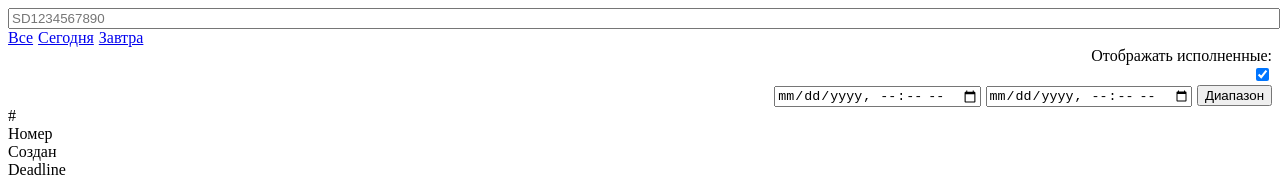
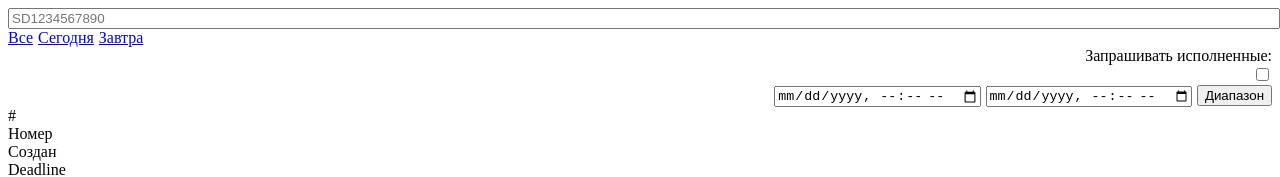
Before and after one commit to Rombique/Albuquerque, a Vue app in the folder src/Albuquerque.Web/ClientApp/: page / in a window 1280 px wide. Shown: the top 177 px of the page. Built offline with nearby package versions, Linux system fonts and the light colour scheme.

Commit message:
доделал кнопку "запрашивать исполненные"

```diff
--- a/src/Albuquerque.Web/ClientApp/src/components/MainButtons.vue
+++ b/src/Albuquerque.Web/ClientApp/src/components/MainButtons.vue
@@ -6,9 +6,9 @@
       <a class="siimple-btn siimple-btn--primary" v-on:click="getTomorrow" href="#">Завтра</a>
     </div>
     <div class="siimple-grid-col siimple-grid-col--8 range-bar">
-      <label class="siimple-label">Отображать исполненные:</label>
+      <label class="siimple-label">Запрашивать исполненные:</label>
       <div class="siimple-switch">
-        <input type="checkbox" id="mySwitch" checked>
+        <input type="checkbox" id="mySwitch" v-model="includeIsDone">
         <label for="mySwitch"></label>
       </div>
       <input v-model="from" type="datetime-local" class="siimple-input right-margin" />
@@ -24,7 +24,13 @@ export default {
   data() {
     return {
       from: '',
-      to: ''
+      to: '',
+      includeIsDone: false
+    }
+  },
+  watch: {
+    includeIsDone(val) {
+      this.$store.commit('setIncludeIsDone', val);
     }
   },
   methods: {
--- a/src/Albuquerque.Web/ClientApp/src/components/TableRow.vue
+++ b/src/Albuquerque.Web/ClientApp/src/components/TableRow.vue
@@ -4,7 +4,7 @@
     <div class="siimple-table-cell siimple-table-cell--2">{{item.number}}</div>
     <div class="siimple-table-cell siimple-table-cell--2">{{dateFromObjectId}}</div>
     <div class="siimple-table-cell siimple-table-cell--2">{{new Date(item.deadline).toLocaleString()}}</div>
-    <div class="siimple-table-cell">{{item.is_done ? 'Да' : 'Нет'}}</div>
+    <div class="siimple-table-cell">{{item.isDone ? 'Да' : 'Нет'}}</div>
     <div class="siimple-table-cell siimple-table-cell--7">{{item.comments}}</div>
     <div class="siimple-table-cell siimple-table-cell--1">
       <div class="controls">
--- a/src/Albuquerque.Web/ClientApp/src/main.js
+++ b/src/Albuquerque.Web/ClientApp/src/main.js
@@ -18,13 +18,17 @@ const store = new Vuex.Store({
     isSearch: false,
     number: '',
     currentTab: 'dashboard',
-    isLoading: false
+    isLoading: false,
+    includeIsDone: false
   },
   actions: {
-    getAllIssues: function () {
+    getAllIssues: function (state) {
       this.commit('setIsLoading', true);
-      axios.get(baseUrl)
-          .then(res => this.commit('setIssues', res.data.$values))
+      axios.get(baseUrl, {
+        params: {
+          includeIsDone: state.state.includeIsDone
+        }
+      }).then(res => this.commit('setIssues', res.data.$values))
           .catch(console.log);
     },
     getRangeIssues: function (state, req) {
@@ -32,7 +36,8 @@ const store = new Vuex.Store({
       axios.get(baseUrl, {
         params: {
           from: req.from,
-          to: req.to
+          to: req.to,
+          includeIsDone: state.state.includeIsDone
         }}).then(res => this.commit('setIssues', res.data.$values))
           .catch(console.log);
     },
@@ -97,6 +102,9 @@ const store = new Vuex.Store({
     },
     setNumber(state, value) {
       state.number = value;
+    },
+    setIncludeIsDone(state, value) {
+      state.includeIsDone = value;
     }
   }
 })
```
